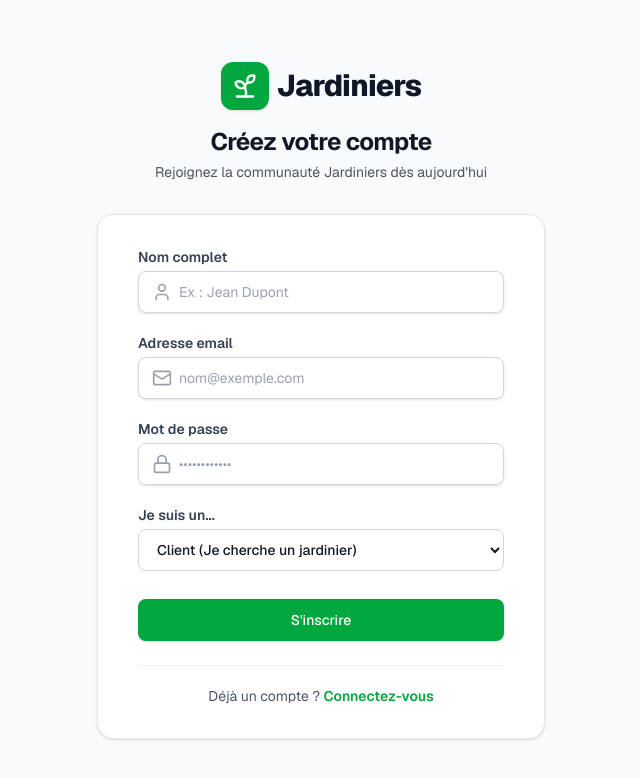
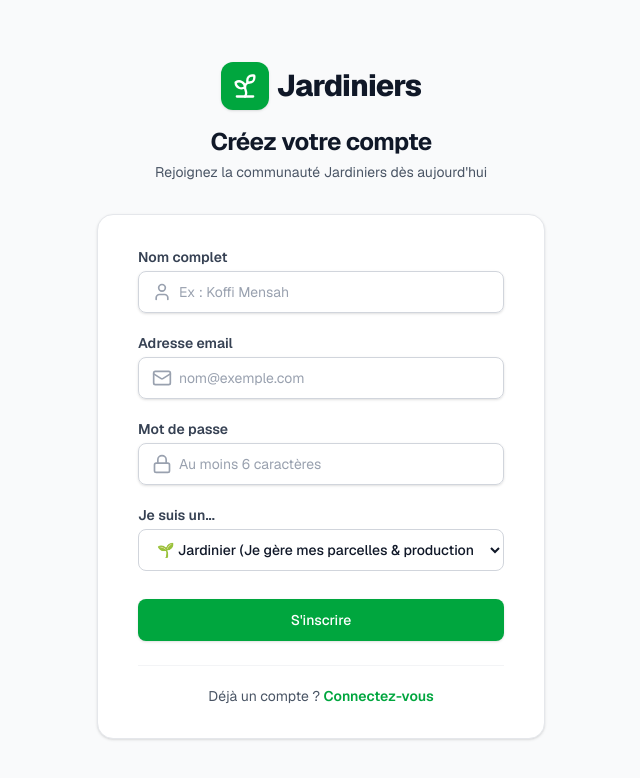
Before and after one commit to IsraelKodjo/jardinier, a Next.js app in the folder jardiniers/: page /inscription in a window 1280 px wide. Shown: the top 778 px of the page, without its empty margins (319-959 px from the left). Built offline with nearby package versions, Linux system fonts and the light colour scheme; no server answers.

Commit message:
fix(inscription): formulaire interactif avec gestion des erreurs et redirection automatique vers espace jardinier

```diff
--- a/jardiniers/src/app/inscription/actions.ts
+++ b/jardiniers/src/app/inscription/actions.ts
@@ -4,17 +4,27 @@ import { db } from "@/db";
 import { users } from "@/db/schema";
 import { eq } from "drizzle-orm";
 import bcrypt from "bcryptjs";
+import crypto from "crypto";
 import { redirect } from "next/navigation";
-import crypto from "crypto";
 
-export async function registerUser(formData: FormData) {
-  const name = formData.get("name") as string;
-  const email = (formData.get("email") as string || "").trim().toLowerCase();
-  const password = formData.get("password") as string;
-  const role = formData.get("role") as string || "client"; // client ou jardinier
+export async function registerUserAction(data: {
+  name: string;
+  email: string;
+  password: string;
+  role: string;
+}) {
+  try {
+    const name = data.name?.trim();
+    const email = data.email?.trim().toLowerCase();
+    const password = data.password;
+    const role = data.role || "client";
 
-  if (!email || !password || !name) {
-    throw new Error("Tous les champs sont obligatoires.");
+    if (!name || !email || !password) {
+      return { success: false, error: "Tous les champs sont obligatoires." };
+    }
+
+    if (password.length < 6) {
+      return { success: false, error: "Le mot de passe doit contenir au moins 6 caractères." };
     }
 
     // S'assurer que la base est initialisée
@@ -28,13 +38,16 @@ export async function registerUser(formData: FormData) {
     // Vérifier si l'utilisateur existe déjà
     const existingUsers = await db.select().from(users).where(eq(users.email, email));
     if (existingUsers.length > 0) {
-    throw new Error("Un utilisateur avec cet email existe déjà.");
+      return {
+        success: false,
+        error: "Un compte avec cette adresse email existe déjà. Veuillez vous connecter.",
+      };
     }
 
     // Hachage du mot de passe
     const salt = await bcrypt.genSalt(10);
     const hashedPassword = await bcrypt.hash(password, salt);
-  const id = crypto.randomUUID(); // Génération d'un UUID unique pour l'ID
+    const id = crypto.randomUUID();
 
     // Insertion en BDD
     await db.insert(users).values({
@@ -45,5 +58,27 @@ export async function registerUser(formData: FormData) {
       role,
     });
 
+    return { success: true };
+  } catch (err: any) {
+    console.error("Erreur registerUserAction :", err);
+    return {
+      success: false,
+      error: err?.message || "Une erreur est survenue lors de l'enregistrement.",
+    };
+  }
+}
+
+// Fallback pour compatibilité formulaire standard
+export async function registerUser(formData: FormData) {
+  const name = formData.get("name") as string;
+  const email = (formData.get("email") as string || "").trim().toLowerCase();
+  const password = formData.get("password") as string;
+  const role = (formData.get("role") as string) || "client";
+
+  const res = await registerUserAction({ name, email, password, role });
+  if (res.success) {
     redirect("/connexion");
+  } else {
+    redirect(`/inscription?error=${encodeURIComponent(res.error || "")}`);
   }
+}
--- a/jardiniers/src/app/inscription/page.tsx
+++ b/jardiniers/src/app/inscription/page.tsx
@@ -1,8 +1,60 @@
+"use client";
+
+import { useState } from "react";
 import Link from "next/link";
-import { Sprout, User, Mail, Lock } from "lucide-react";
-import { registerUser } from "./actions";
+import { Sprout, User, Mail, Lock, Loader2, AlertCircle } from "lucide-react";
+import { registerUserAction } from "./actions";
+import { signIn } from "next-auth/react";
 
 export default function InscriptionPage() {
+  const [isLoading, setIsLoading] = useState(false);
+  const [errorMessage, setErrorMessage] = useState<string | null>(null);
+
+  const handleSubmit = async (e: React.FormEvent<HTMLFormElement>) => {
+    e.preventDefault();
+    setIsLoading(true);
+    setErrorMessage(null);
+
+    const formData = new FormData(e.currentTarget);
+    const name = (formData.get("name") as string)?.trim();
+    const email = (formData.get("email") as string)?.trim().toLowerCase();
+    const password = formData.get("password") as string;
+    const role = (formData.get("role") as string) || "client";
+
+    try {
+      const res = await registerUserAction({ name, email, password, role });
+
+      if (!res.success) {
+        setErrorMessage(res.error || "Une erreur est survenue lors de l'inscription.");
+        setIsLoading(false);
+        return;
+      }
+
+      // Connexion automatique instantanée dès l'inscription
+      const signInResult = await signIn("credentials", {
+        redirect: false,
+        email,
+        password,
+      });
+
+      if (signInResult?.ok) {
+        // Redirection directe vers l'espace approprié
+        if (role === "jardinier") {
+          window.location.href = "/jardinier";
+        } else {
+          window.location.href = "/client";
+        }
+      } else {
+        // En cas de fallback, rediriger vers la page de connexion
+        window.location.href = "/connexion";
+      }
+    } catch (err: any) {
+      console.error(err);
+      setErrorMessage("Une erreur inattendue est survenue.");
+      setIsLoading(false);
+    }
+  };
+
   return (
     <div className="min-h-screen bg-gray-50 flex flex-col justify-center py-12 sm:px-6 lg:px-8 font-sans">
       <div className="sm:mx-auto sm:w-full sm:max-w-md text-center">
@@ -22,7 +74,16 @@ export default function InscriptionPage() {
 
       <div className="mt-8 sm:mx-auto sm:w-full sm:max-w-md">
         <div className="bg-white py-8 px-6 shadow-sm border border-gray-200 rounded-2xl sm:px-10">
-          <form action={registerUser} className="space-y-5">
+
+          {/* Message d'erreur élégant */}
+          {errorMessage && (
+            <div className="mb-5 p-3.5 rounded-lg bg-red-50 border border-red-200 flex items-start gap-3 text-red-700 text-sm">
+              <AlertCircle className="w-5 h-5 shrink-0 mt-0.5 text-red-500" />
+              <span>{errorMessage}</span>
+            </div>
+          )}
+
+          <form onSubmit={handleSubmit} className="space-y-5">
             {/* Nom complet */}
             <div>
               <label htmlFor="name" className="block text-sm font-semibold text-gray-700 mb-1">
@@ -37,7 +98,7 @@ export default function InscriptionPage() {
                   name="name"
                   type="text"
                   required
-                  placeholder="Ex : Jean Dupont"
+                  placeholder="Ex : Koffi Mensah"
                   className="block w-full pl-10 pr-3 py-2.5 bg-white text-gray-900 border border-gray-300 rounded-lg placeholder:text-gray-400 focus:outline-none focus:ring-2 focus:ring-green-500 focus:border-green-500 text-sm transition-all"
                 />
               </div>
@@ -77,7 +138,8 @@ export default function InscriptionPage() {
                   name="password"
                   type="password"
                   required
-                  placeholder="••••••••••••"
+                  placeholder="Au moins 6 caractères"
+                  minLength={6}
                   className="block w-full pl-10 pr-3 py-2.5 bg-white text-gray-900 border border-gray-300 rounded-lg placeholder:text-gray-400 focus:outline-none focus:ring-2 focus:ring-green-500 focus:border-green-500 text-sm transition-all"
                 />
               </div>
@@ -91,13 +153,14 @@ export default function InscriptionPage() {
               <select
                 id="role"
                 name="role"
+                defaultValue="jardinier"
                 className="block w-full px-3.5 py-2.5 bg-white text-gray-900 border border-gray-300 rounded-lg focus:outline-none focus:ring-2 focus:ring-green-500 focus:border-green-500 text-sm transition-all font-medium"
               >
+                <option value="jardinier" className="text-gray-900 bg-white">
+                  🌱 Jardinier (Je gère mes parcelles & productions)
+                </option>
                 <option value="client" className="text-gray-900 bg-white">
-                  Client (Je cherche un jardinier)
-                </option>
-                <option value="jardinier" className="text-gray-900 bg-white">
-                  Jardinier (Je propose mes services)
+                  🛒 Client (Je commande des produits frais)
                 </option>
               </select>
             </div>
@@ -106,9 +169,17 @@ export default function InscriptionPage() {
             <div className="pt-2">
               <button
                 type="submit"
-                className="w-full flex justify-center py-2.5 px-4 border border-transparent rounded-lg shadow-sm text-sm font-medium text-white bg-green-600 hover:bg-green-700 focus:outline-none focus:ring-2 focus:ring-offset-2 focus:ring-green-500 transition-colors cursor-pointer"
+                disabled={isLoading}
+                className="w-full flex justify-center items-center py-2.5 px-4 border border-transparent rounded-lg shadow-sm text-sm font-medium text-white bg-green-600 hover:bg-green-700 focus:outline-none focus:ring-2 focus:ring-offset-2 focus:ring-green-500 transition-colors cursor-pointer disabled:opacity-70 disabled:cursor-not-allowed"
               >
-                S'inscrire
+                {isLoading ? (
+                  <>
+                    <Loader2 className="w-5 h-5 mr-2 animate-spin" />
+                    Création du compte en cours...
+                  </>
+                ) : (
+                  "S'inscrire"
+                )}
               </button>
             </div>
           </form>
--- a/jardiniers/src/app/jardinier/layout.tsx
+++ b/jardiniers/src/app/jardinier/layout.tsx
@@ -4,7 +4,7 @@ import { Leaf, LayoutDashboard, ShoppingBag, Map, Sprout, Settings, LogOut, Menu
 import Link from "next/link";
 import { usePathname } from "next/navigation";
 
-export default function jardinierLayout({ children }: { children: React.ReactNode }) {
+export default function JardinierLayout({ children }: { children: React.ReactNode }) {
   const [isMobileMenuOpen, setIsMobileMenuOpen] = useState(false);
   const pathname = usePathname();
 
--- a/jardiniers/src/app/jardinier/page.tsx
+++ b/jardiniers/src/app/jardinier/page.tsx
@@ -2,7 +2,7 @@
 import { ArrowRight, ShoppingBag, Map, Sprout, TrendingUp, Clock, CheckCircle, ShieldAlert, ShieldCheck, Users, Layers } from "lucide-react";
 import Link from "next/link";
 
-export default function jardinierDashboard() {
+export default function JardinierDashboard() {
   const stats = [
     {
         name: "Parcelles déclarées",
```
Lines whose indentation alone changed are shown as unchanged.
